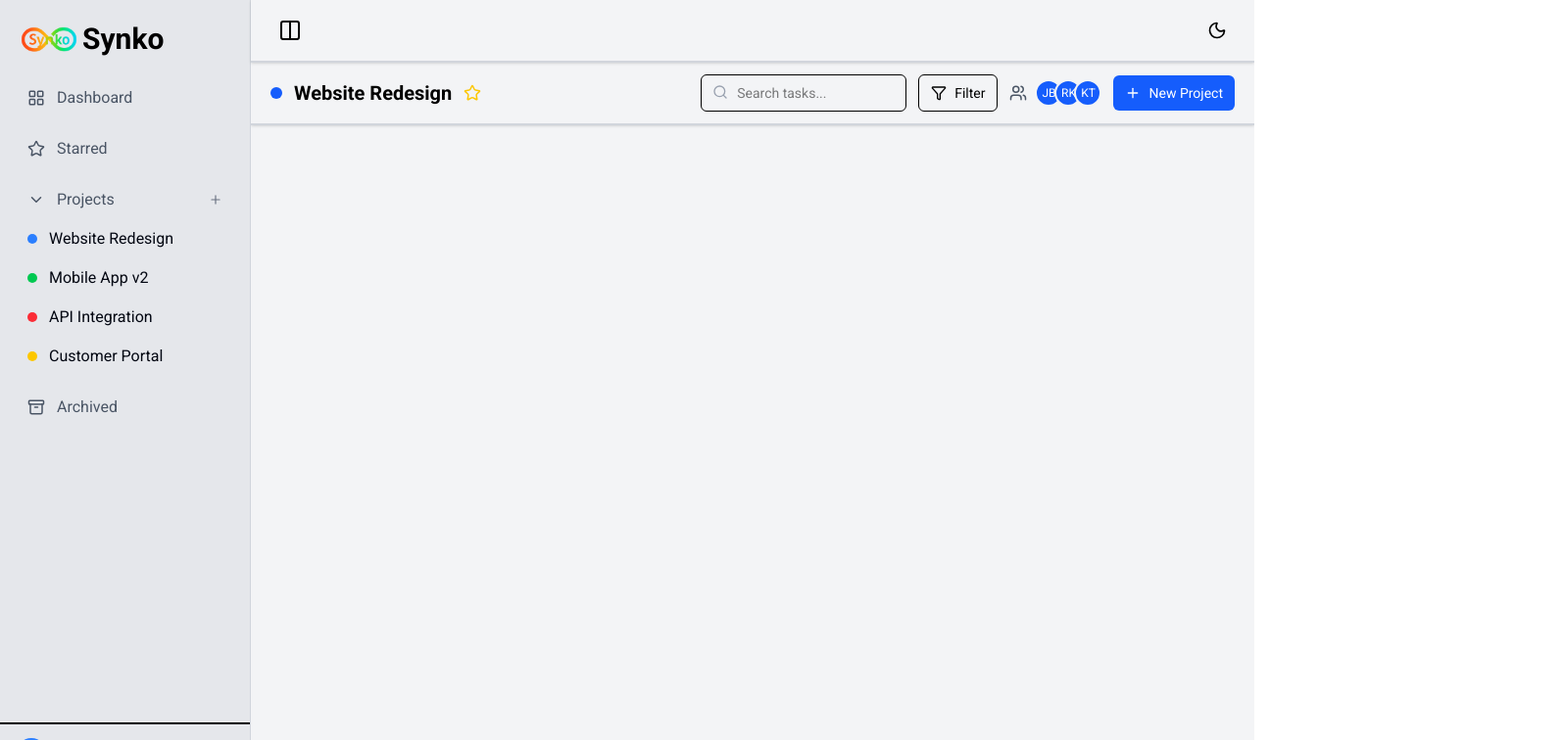
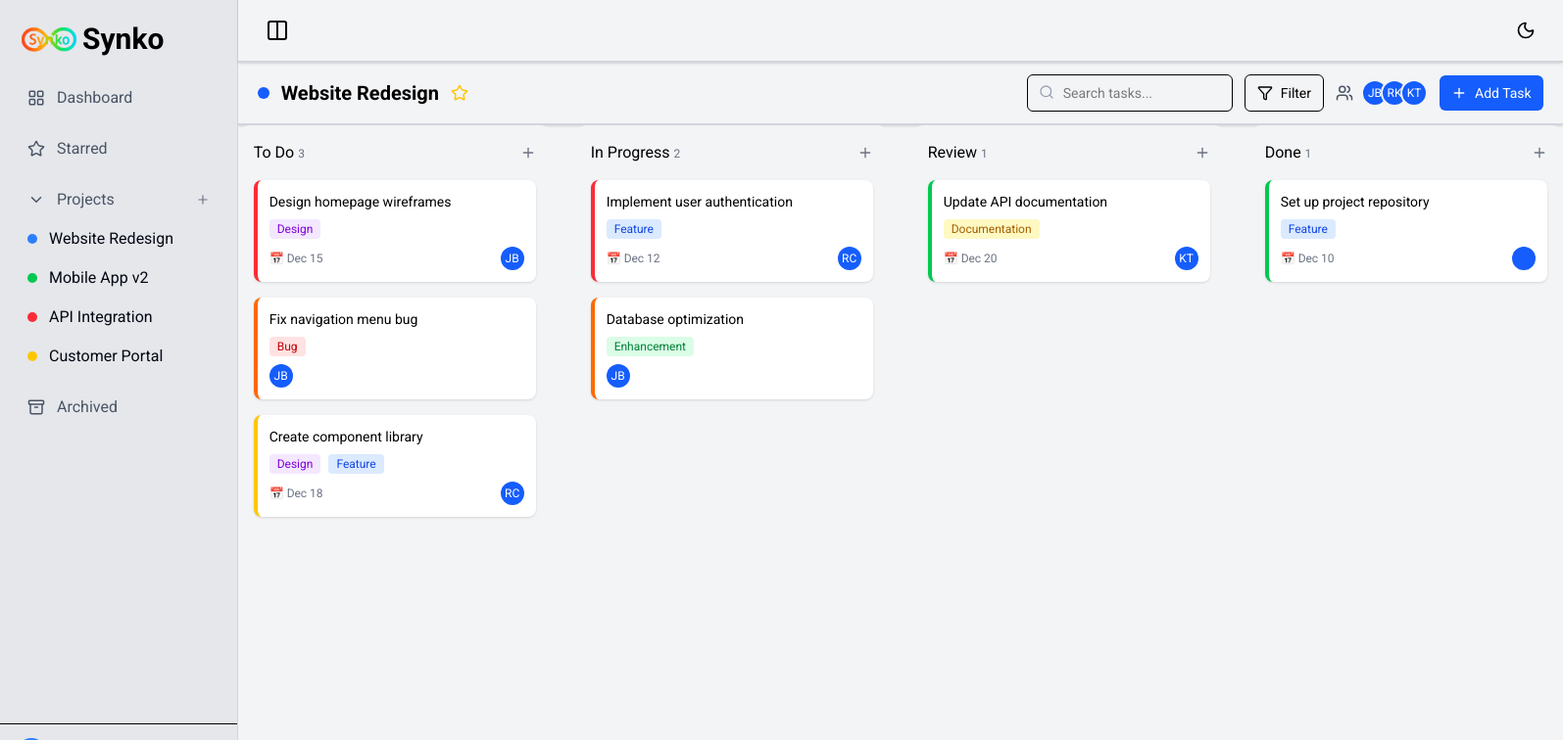
Before and after one commit to jeeswan/Synko-Frontend, a React (Vite) app in the folder Synko/: page /project/1 in a window 1280 px wide. Shown: the top 756 px of the page at 98% size, 1595 px wide, since content can reach past the window. Built offline with nearby package versions, Linux system fonts and the light colour scheme.

Commit message:
Project Dashboard/Detailed Projet Task Page/Kanban Board/Tasks seperated by To Do, In Progress, Review and Done (WIP)

```diff
--- /dev/null
+++ b/Synko/src/components/ProjectDashboard/KanbanBoard.jsx
@@ -0,0 +1,14 @@
+import { boardData } from "../../data/TaskData";
+import KanbanColumn from "./KanbanColumn";
+
+const KanbanBoard = () => {
+  return (
+    <div className="flex gap-6 overflow-x-auto">
+      {boardData.map((column) => (
+        <KanbanColumn key={column.id} column={column} />
+      ))}
+    </div>
+  );
+};
+
+export default KanbanBoard;
--- /dev/null
+++ b/Synko/src/components/ProjectDashboard/KanbanColumn.jsx
@@ -0,0 +1,26 @@
+import TaskCard from "./TaskCard";
+import { Plus } from "lucide-react";
+
+const KanbanColumn = ({ column }) => {
+  return (
+    <div className="w-80 bg-gray-100 rounded-xl p-4 flex-shrink-0">
+      <div className="flex justify-between items-center mb-4">
+        <h3 className="font-medium">
+          {column.title}{" "}
+          <span className="text-xs text-gray-500">
+            {column.count}
+          </span>
+        </h3>
+        <Plus size={16} className="cursor-pointer text-gray-500" />
+      </div>
+
+      <div className="space-y-4">
+        {column.tasks.map((task) => (
+          <TaskCard key={task.id} task={task} />
+        ))}
+      </div>
+    </div>
+  );
+};
+
+export default KanbanColumn;
--- a/Synko/src/components/ProjectDashboard/ProjectHeader.jsx
+++ b/Synko/src/components/ProjectDashboard/ProjectHeader.jsx
@@ -51,7 +51,7 @@ const ProjectHeader = () => {
         </div>
 
         <button className="flex items-center gap-2 px-3 py-2 bg-blue-600 text-white rounded-md text-sm">
-          <Plus size={16} /> New Project
+          <Plus size={16} /> Add Task
         </button>
       </div>
     </div>
--- /dev/null
+++ b/Synko/src/components/ProjectDashboard/TaskCard.jsx
@@ -0,0 +1,44 @@
+const tagColors = {
+  Design: "bg-purple-100 text-purple-700",
+  Bug: "bg-red-100 text-red-700",
+  Feature: "bg-blue-100 text-blue-700",
+  Enhancement: "bg-green-100 text-green-700",
+  Documentation: "bg-yellow-100 text-yellow-700",
+};
+
+const borderColors = {
+  red: "border-red-500",
+  orange: "border-orange-500",
+  yellow: "border-yellow-400",
+  green: "border-green-500",
+};
+
+const TaskCard = ({ task }) => {
+  return (
+    <div
+      className={`bg-white rounded-lg p-3 border-l-4 ${borderColors[task.color]} shadow-sm`}
+    >
+      <p className="text-sm font-medium mb-2">{task.title}</p>
+
+      <div className="flex flex-wrap gap-2 mb-2">
+        {task.tags.map((tag) => (
+          <span
+            key={tag}
+            className={`text-xs px-2 py-0.5 rounded ${tagColors[tag]}`}
+          >
+            {tag}
+          </span>
+        ))}
+      </div>
+
+      <div className="flex justify-between items-center text-xs text-gray-500">
+        {task.date && <span>📅 {task.date}</span>}
+        <span className="w-6 h-6 rounded-full bg-blue-600 text-white flex items-center justify-center">
+          {task.assignee}
+        </span>
+      </div>
+    </div>
+  );
+};
+
+export default TaskCard;
--- a/Synko/src/components/Sidebar/UserProfile.jsx
+++ b/Synko/src/components/Sidebar/UserProfile.jsx
@@ -2,7 +2,7 @@ import { Settings } from "lucide-react";
 
 const UserProfile = () => {
   return (
-    <div className="border-t px-4 py-3 flex items-center gap-3">
+    <div className="border-t-gray-50 px-4 py-3 flex items-center gap-3">
       <div className="w-8 h-8 bg-blue-500 rounded-full flex items-center justify-center text-white text-sm">
         JB
       </div>
--- a/Synko/src/data/TaskData.js
+++ b/Synko/src/data/TaskData.js
@@ -71,7 +71,15 @@ export const boardData = [
     {
     id: "done",
     title: "Done",
-    count: 0,
-    tasks: [],
+    count: 1,
+    tasks: [
+        {
+        id: 7,
+        title: "Set up project repository",
+        tags: ["Feature"],
+        date: "Dec 10",
+        color: "green",
+        }
+    ],
     },
 ];
--- a/Synko/src/pages/ProjectDashboard.jsx
+++ b/Synko/src/pages/ProjectDashboard.jsx
@@ -1,10 +1,12 @@
 import React from 'react'
 import ProjectHeader from '../components/ProjectDashboard/ProjectHeader'
+import KanbanBoard from '../components/ProjectDashboard/KanbanBoard'
 
 const ProjectDashboard = () => {
   return (
     <div>
       <ProjectHeader />
+      <KanbanBoard />
     </div>
   )
 }
```
Also changed, not shown: Synko/src/components/ProjectDashboard/KanbanBoard/KanbanColume(Done)/TaskCard.jsx (deleted), Synko/src/components/ProjectDashboard/KanbanBoard/KanbanColume(In Progress)/TaskCard.jsx (deleted), Synko/src/components/ProjectDashboard/KanbanBoard/KanbanColume(Review)/TaskCard.jsx (deleted), Synko/src/components/ProjectDashboard/KanbanBoard/KanbanColume(To Do)/TaskCard.jsx (deleted).
